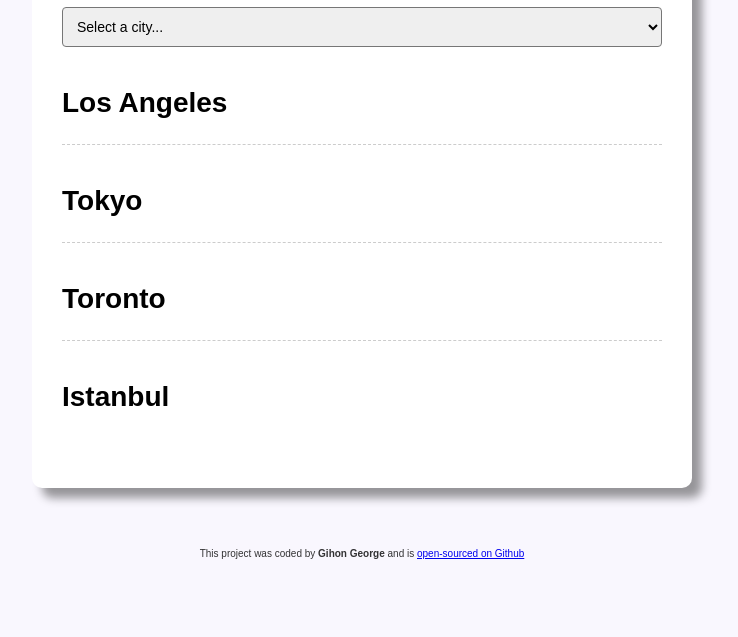
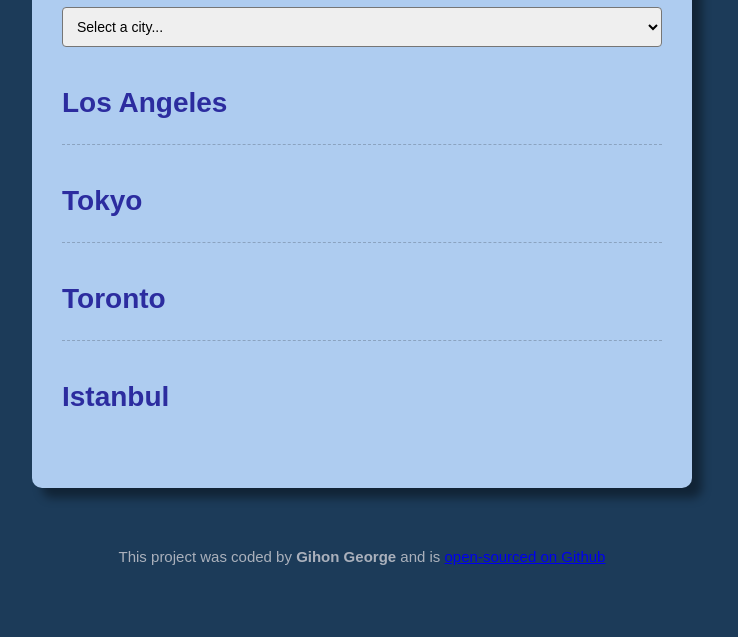
Before and after one commit to gihongeorge/world-clock, a plain HTML site: page index.html in a window 1280 px wide. Shown: the part 163-800 px from the top of the page, without its empty margins (278-1016 px from the left). Drawn offline with nearby package versions, Linux system fonts and the light colour scheme; a script that the page names is missing.

Commit message:
updated CSS

```diff
--- a/css/style.css
+++ b/css/style.css
@@ -1,9 +1,10 @@
 body {
-    background-color: #f9f7fe;
+    background-color: #1c3b59;
     font-family: sans-serif;
 }
 
 h1 {
+    color:rgb(219, 179, 129);
     text-align: center;
 }
 
@@ -23,13 +24,14 @@ select {
 .container {
     max-width: 600px;
     margin: 60px auto;
-    background: white;
+    background: rgb(174, 204, 240);
     padding: 30px;
     box-shadow: 10px 10px 10px rgba(0, 0, 0, 0.4); /* Removed space after 'rgba' */
     border-radius: 10px;
 }
 
 .city {
+    color:rgb(44, 44, 159);
     display: flex;
     margin: 20px 0;
     justify-content: space-between;
@@ -58,6 +60,6 @@ select {
 
 footer {
     text-align: center;
-    font-size: 10px;
-    color: rgba(0, 0, 0, 0.8); /* Removed space after 'rgba' */
+    font-size: 15px;
+    color: rgba(206, 206, 212, 0.8); /* Removed space after 'rgba' */
 }
```
